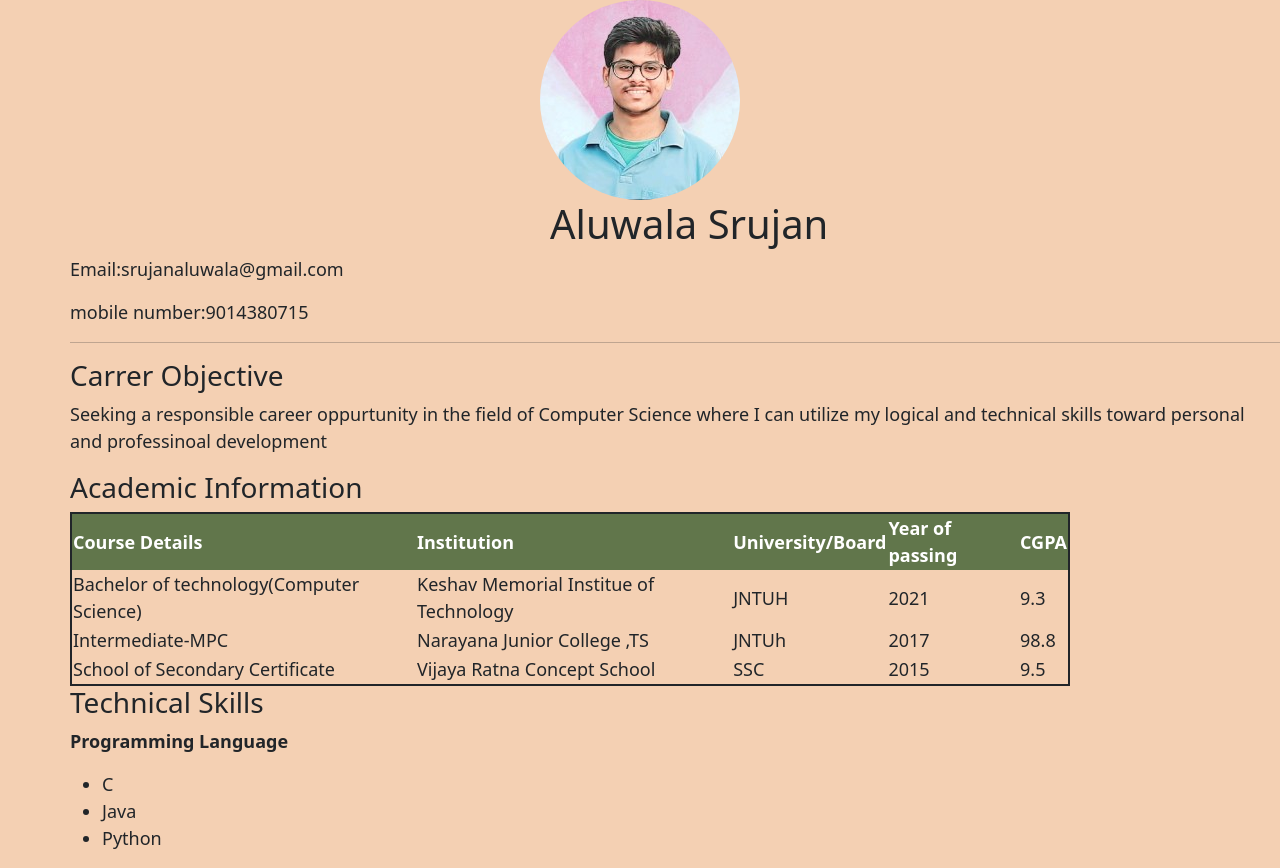
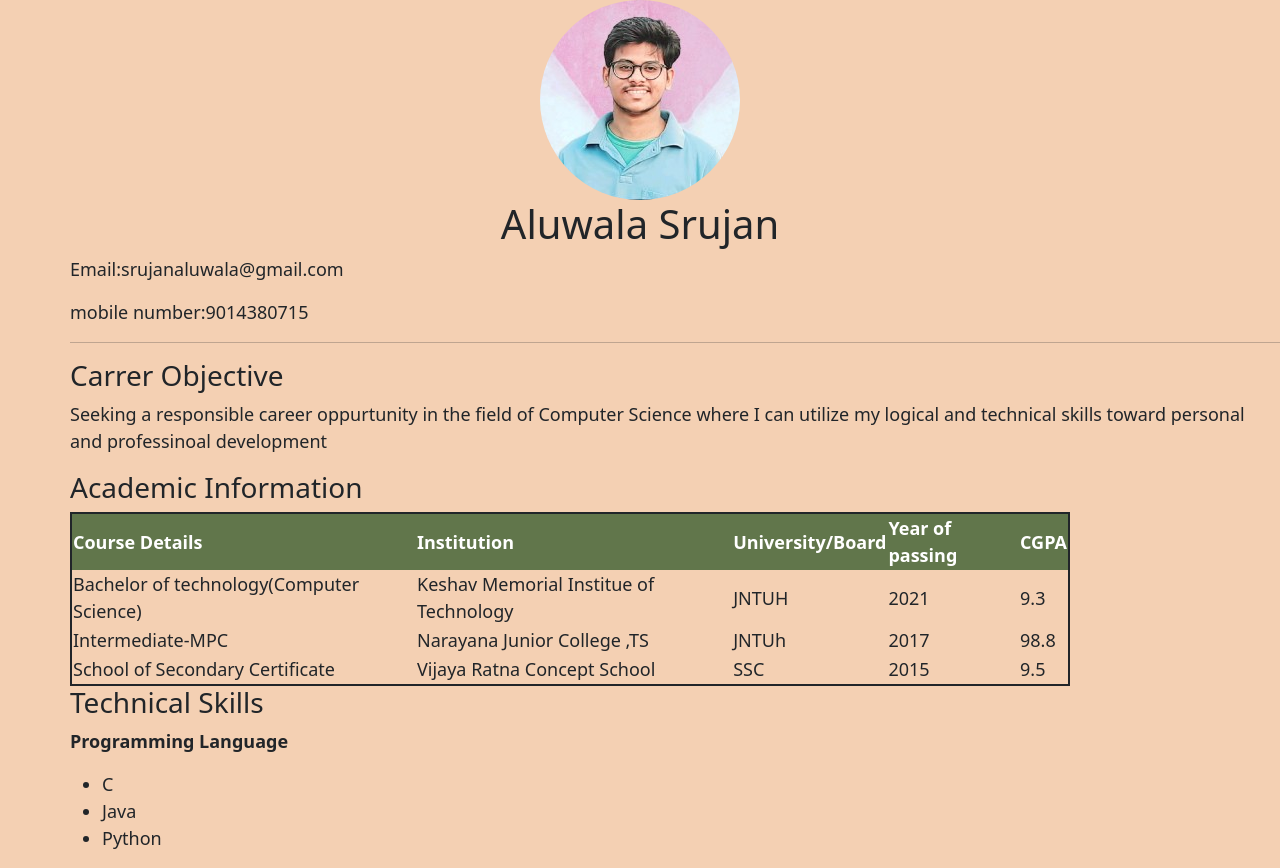
Before and after one commit to SrujanJan/projectshcools, a plain HTML site: page index.html in a window 1280 px wide. Drawn offline with nearby package versions, Linux system fonts and the light colour scheme.

Commit message:
textalligned

```diff
--- a/style.css
+++ b/style.css
@@ -8,7 +8,7 @@
     /*  */
 }
 .in{
-    margin-left: 550px;
+    text-align: center;
 }
 .t{
     /* background-color: aquamarine; */
```
